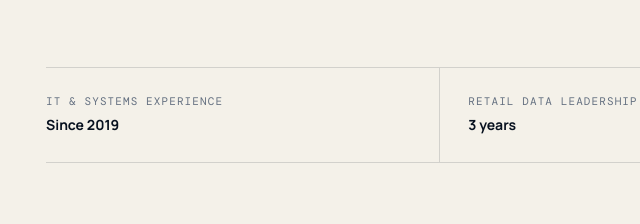
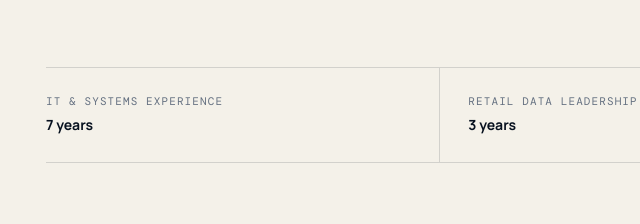
Before and after one commit to byntobox/benton-wilson-portfolio, a plain HTML site: page index.html in a window 1280 px wide. Shown: the part 1516-1740 px from the top of the page, 4-644 px from the left. Drawn offline with nearby package versions, Linux system fonts and the light colour scheme.

Commit message:
Clarify years of IT experience

```diff
--- a/index.html
+++ b/index.html
@@ -209,7 +209,7 @@
           </div>
         </div>
         <div class="profile-strip profile-metrics reveal" aria-label="Professional scope">
-          <div><span>IT & systems experience</span><strong>Since 2019</strong></div>
+          <div><span>IT & systems experience</span><strong>7 years</strong></div>
           <div><span>Retail data leadership</span><strong>3 years</strong></div>
           <div><span>Professional credentials</span><strong>3 certifications</strong></div>
         </div>
```
